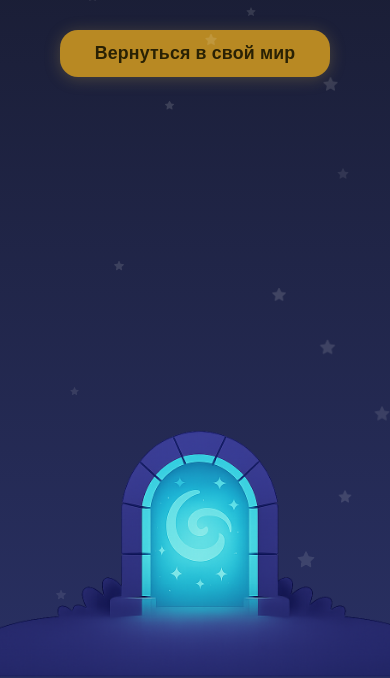
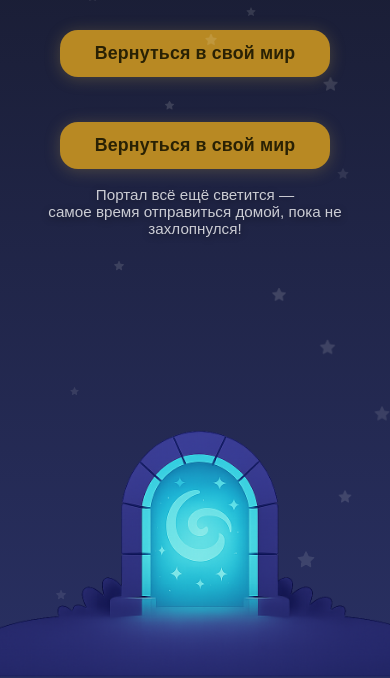
Before and after one commit to arive123e/backend, a website: page public/success.html in a window 390 px wide. Shown: the part 166-844 px from the top of the page. Drawn offline with Linux system fonts and the light colour scheme.

Commit message:
Update success.html

```diff
--- a/public/success.html
+++ b/public/success.html
@@ -106,6 +106,19 @@
   background: #8d6a1a;
   box-shadow: 0 6px 28px #ffe18a55;
 }
+    /*благодарность */
+  .portal-hint {
+  color: #fff;
+  opacity: 0.77;
+  font-family: 'Montserrat', Arial, sans-serif;
+  font-size: 1em;
+  font-weight: 400;
+  text-align: center;
+  margin: 22px auto 0 auto;
+  max-width: 90vw;
+  text-shadow: 0 2px 8px #000a;
+  z-index: 14;
+}
     /*портал */
     .portal-ground-img {
       position: absolute;
@@ -139,6 +152,12 @@
     padding: 13px 9vw 13px 9vw;
     font-size: 1.11em;
       }
+  .portal-hint {
+    font-size: 0.95em;
+    margin-top: 17px;
+    padding: 0 4vw;
+    max-width: 96vw;
+  }
       .portal-ground-img {
         position: fixed;      /* ← ЧТОБЫ ПРИЛИПАЛО к низу! */
         left: 50%;
@@ -186,6 +205,12 @@
   <div class="success-subtitle">Магический салют в твою честь</div>
  <!-- ======= КНОПКА ЗАКРЫТИЯ ======= -->
   <button class="back-btn" onclick="window.close()">Вернуться в свой мир</button>
+ <!-- ======= Благодарность ======= -->
+  <button class="back-btn">Вернуться в свой мир</button>
+<div class="portal-hint">
+  Портал всё ещё светится —<br>
+  самое время отправиться домой, пока не захлопнулся!
+</div>
  <!-- ======= КАРТИНКА ПОРТАЛА ======= -->
   <img src="/portal 1.png"
      alt="Портал на земле с кустами"
```
